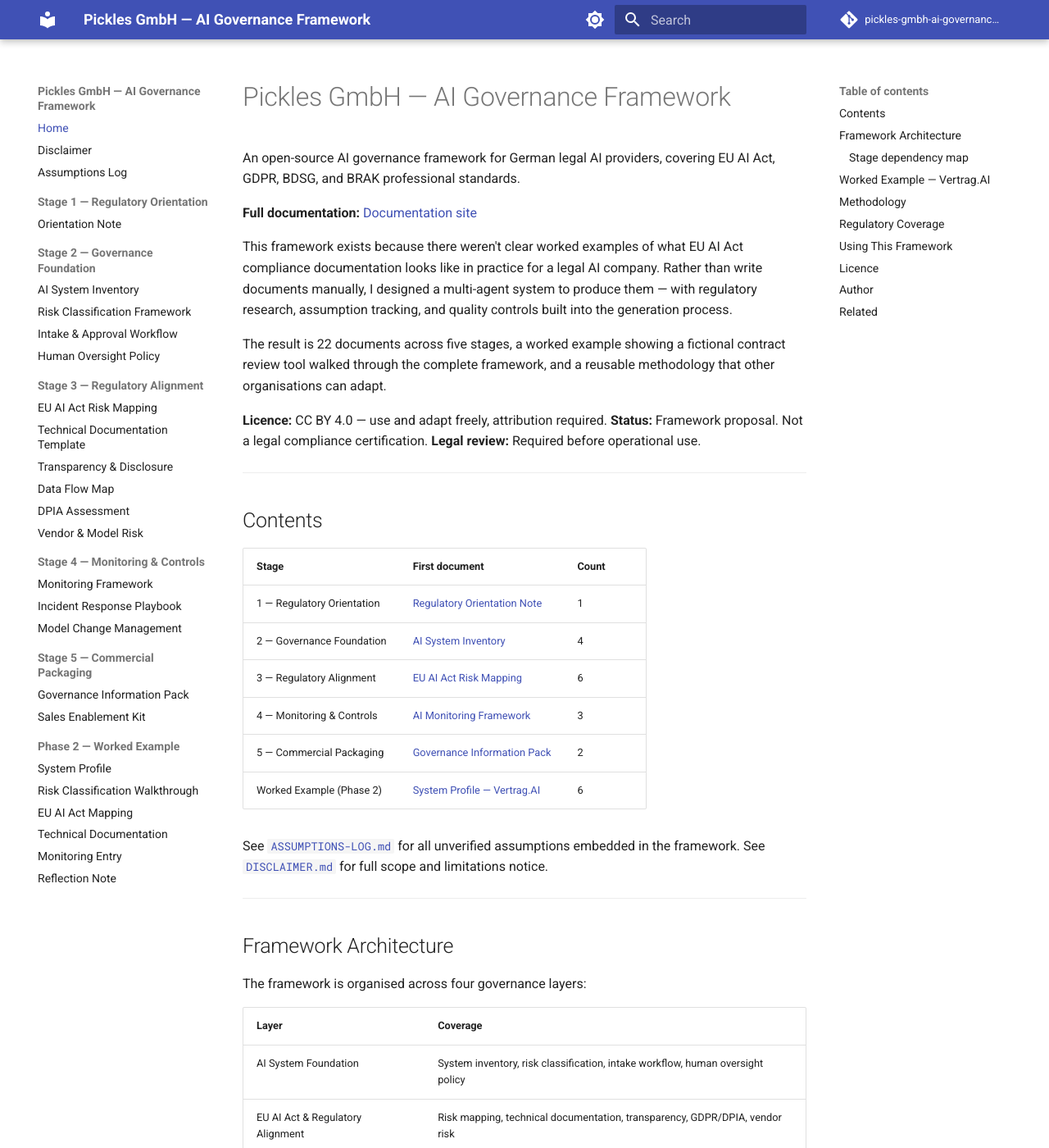
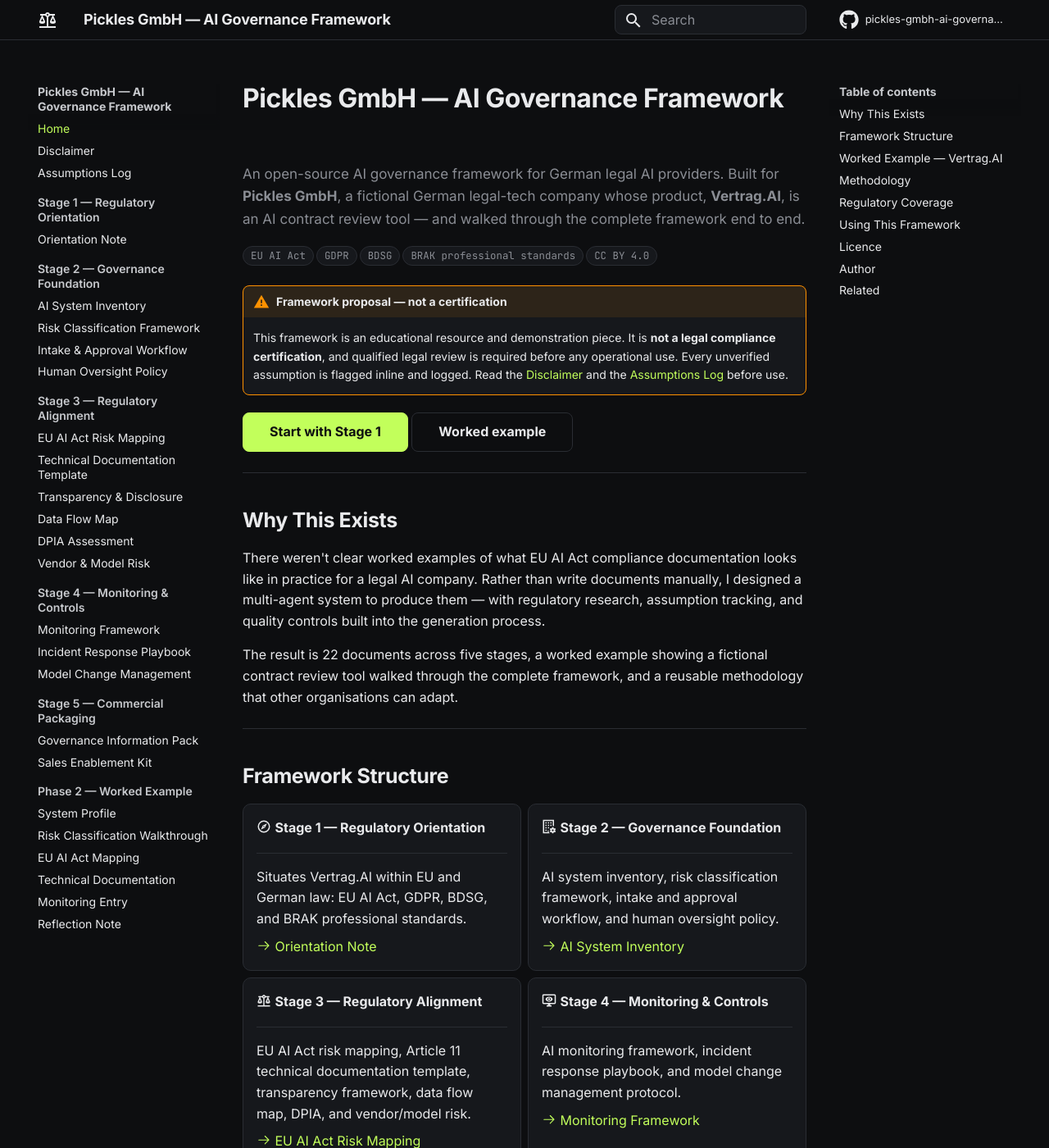
Before and after one commit to davidcockson-compliance/pickles-gmbh-ai-governance-framework, an MkDocs documentation site: the page built from docs/README.md, in a window 1280 px wide and 1400 px high. Shown: the whole window at 82% size. Built offline with MkDocs 1.6.1 and Material for MkDocs 9.7.7, drawn with Linux system fonts in a browser that asks for light colours; comment, search, counter and statistics services are not loaded; some of the changed text lies outside the part shown.

Commit message:
feat(site): match davidcockson.com design language
Dark-only palette built on the main site's tokens (near-black bg, lime
accent, hairline borders), self-hosted Inter/JetBrains Mono replacing
the Google Fonts CDN, card-grid landing page with admonition disclaimer,
author link moved to davidcockson.com, pinned build deps.

Co-Authored-By: Claude Fable 5 <noreply@anthropic.com>

````diff
--- a/docs/README.md
+++ b/docs/README.md
@@ -1,62 +1,90 @@
 # Pickles GmbH — AI Governance Framework
 
-An open-source AI governance framework for German legal AI providers,
-covering EU AI Act, GDPR, BDSG, and BRAK professional standards.
+<p class="dc-sub">An open-source AI governance framework for German legal AI providers. Built for <strong>Pickles GmbH</strong>, a fictional German legal-tech company whose product, <strong>Vertrag.AI</strong>, is an AI contract review tool — and walked through the complete framework end to end.</p>
 
-**Full documentation:** [Documentation site](https://davidcockson-compliance.github.io/pickles-gmbh-ai-governance-framework/)
+<span class="dc-pill">EU AI Act</span><span class="dc-pill">GDPR</span><span class="dc-pill">BDSG</span><span class="dc-pill">BRAK professional standards</span><span class="dc-pill">CC BY 4.0</span>
 
-This framework exists because there weren't clear worked examples of
-what EU AI Act compliance documentation looks like in practice for a
-legal AI company. Rather than write documents manually, I designed a
-multi-agent system to produce them — with regulatory research, assumption
-tracking, and quality controls built into the generation process.
+!!! warning "Framework proposal — not a certification"
 
-The result is 22 documents across five stages, a worked example showing
-a fictional contract review tool walked through the complete framework,
-and a reusable methodology that other organisations can adapt.
+    This framework is an educational resource and demonstration piece. It is
+    **not a legal compliance certification**, and qualified legal review is
+    required before any operational use. Every unverified assumption is
+    flagged inline and logged. Read the [Disclaimer](DISCLAIMER.md) and the
+    [Assumptions Log](ASSUMPTIONS-LOG.md) before use.
 
-**Licence:** CC BY 4.0 — use and adapt freely, attribution required.
-**Status:** Framework proposal. Not a legal compliance certification.
-**Legal review:** Required before operational use.
+[Start with Stage 1](stage-1-regulatory-orientation/STAGE1-Regulatory-Orientation-Note-v1.md){ .md-button .md-button--primary }
+[Worked example](phase-2-worked-example/P2-Worked-Example-System-Profile-v1.md){ .md-button }
 
 ---
 
-## Contents
+## Why This Exists
 
-| Stage | First document | Count |
-|---|---|---|
-| 1 — Regulatory Orientation | [Regulatory Orientation Note](stage-1-regulatory-orientation/STAGE1-Regulatory-Orientation-Note-v1.md) | 1 |
-| 2 — Governance Foundation | [AI System Inventory](stage-2-governance-foundation/L1-3.1-AI-System-Inventory-v1.md) | 4 |
-| 3 — Regulatory Alignment | [EU AI Act Risk Mapping](stage-3-regulatory-alignment/L2-4.1-EU-AI-Act-Risk-Mapping-Matrix-v1.md) | 6 |
-| 4 — Monitoring & Controls | [AI Monitoring Framework](stage-4-monitoring-controls/L3-6.1-AI-Monitoring-Framework-v1.md) | 3 |
-| 5 — Commercial Packaging | [Governance Information Pack](stage-5-commercial-packaging/L4-7.1-AI-Governance-Information-Pack-v1.md) | 2 |
-| Worked Example (Phase 2) | [System Profile — Vertrag.AI](phase-2-worked-example/P2-Worked-Example-System-Profile-v1.md) | 6 |
+There weren't clear worked examples of what EU AI Act compliance documentation looks like in practice for a legal AI company. Rather than write documents manually, I designed a multi-agent system to produce them — with regulatory research, assumption tracking, and quality controls built into the generation process.
 
-See [`ASSUMPTIONS-LOG.md`](ASSUMPTIONS-LOG.md) for all unverified assumptions embedded in the framework.
-See [`DISCLAIMER.md`](DISCLAIMER.md) for full scope and limitations notice.
+The result is 22 documents across five stages, a worked example showing a fictional contract review tool walked through the complete framework, and a reusable methodology that other organisations can adapt.
 
 ---
 
-## Framework Architecture
+## Framework Structure
 
-The framework is organised across four governance layers:
+<div class="grid cards" markdown>
 
-| Layer | Coverage |
-|---|---|
-| AI System Foundation | System inventory, risk classification, intake workflow, human oversight policy |
-| EU AI Act & Regulatory Alignment | Risk mapping, technical documentation, transparency, GDPR/DPIA, vendor risk |
-| Monitoring & Operational Controls | Monitoring framework, incident response, model change management |
-| Client-Facing Assurance | Governance information pack, enterprise sales enablement |
+-   :material-compass-outline: **Stage 1 — Regulatory Orientation**
 
-### Stage dependency map
+    ---
 
-```
-Stage 0 ──▶ Stage 1 ──▶ Stage 2 ──▶ Stage 3 ──▶ Stage 4 ──▶ Phase 2
- Setup       Reg.         Gov.         Reg.              │    Worked
-             Orient.      Found.       Align.            │    Example
-                                                    Stage 5
-                                               (parallel with 4)
-```
+    Situates Vertrag.AI within EU and German law: EU AI Act, GDPR, BDSG,
+    and BRAK professional standards.
+
+    [:octicons-arrow-right-24: Orientation Note](stage-1-regulatory-orientation/STAGE1-Regulatory-Orientation-Note-v1.md)
+
+-   :material-office-building-cog-outline: **Stage 2 — Governance Foundation**
+
+    ---
+
+    AI system inventory, risk classification framework, intake and approval
+    workflow, and human oversight policy.
+
+    [:octicons-arrow-right-24: AI System Inventory](stage-2-governance-foundation/L1-3.1-AI-System-Inventory-v1.md)
+
+-   :material-scale-balance: **Stage 3 — Regulatory Alignment**
+
+    ---
+
+    EU AI Act risk mapping, Article 11 technical documentation template,
+    transparency framework, data flow map, DPIA, and vendor/model risk.
+
+    [:octicons-arrow-right-24: EU AI Act Risk Mapping](stage-3-regulatory-alignment/L2-4.1-EU-AI-Act-Risk-Mapping-Matrix-v1.md)
+
+-   :material-monitor-eye: **Stage 4 — Monitoring & Controls**
+
+    ---
+
+    AI monitoring framework, incident response playbook, and model change
+    management protocol.
+
+    [:octicons-arrow-right-24: Monitoring Framework](stage-4-monitoring-controls/L3-6.1-AI-Monitoring-Framework-v1.md)
+
+-   :material-handshake-outline: **Stage 5 — Commercial Packaging**
+
+    ---
+
+    Client-facing governance information pack and enterprise sales
+    enablement kit.
+
+    [:octicons-arrow-right-24: Governance Information Pack](stage-5-commercial-packaging/L4-7.1-AI-Governance-Information-Pack-v1.md)
+
+-   :material-test-tube: **Phase 2 — Worked Example**
+
+    ---
+
+    Vertrag.AI walked through the complete framework: system profile, risk
+    classification, EU AI Act mapping, technical documentation, monitoring
+    entry, and a reflection note.
+
+    [:octicons-arrow-right-24: System Profile](phase-2-worked-example/P2-Worked-Example-System-Profile-v1.md)
+
+</div>
 
 ---
 
@@ -65,6 +93,7 @@ Stage 0 ──▶ Stage 1 ──▶ Stage 2 ──▶ Stage 3 ──▶ Stage 4
 Phase 2 takes a fictional contract review tool, Vertrag.AI, through the complete framework end to end. Every key template is populated with realistic content, and the risk classification reasoning is made explicit at each decision gate.
 
 The worked example demonstrates:
+
 - How the risk classification decision tree produces traceable, defensible outputs
 - Why the EU Act classification (limited risk) and the internal classification (Medium-High) diverge, and why that gap matters
 - What the human oversight gate looks like in a professional-liability context
@@ -106,7 +135,7 @@ This framework is designed to be adapted, not copied verbatim. Before operationa
 3. Have the framework reviewed by a qualified lawyer in your jurisdiction
 4. Update regulatory references if the EU AI Act or related guidance has been updated since this was produced
 
-The `ASSUMPTIONS-LOG.md` lists every unverified assumption across the framework. Start there.
+The [Assumptions Log](ASSUMPTIONS-LOG.md) lists every unverified assumption across the framework. Start there.
 
 ---
 
@@ -118,7 +147,7 @@ The `ASSUMPTIONS-LOG.md` lists every unverified assumption across the framework.
 
 ## Author
 
-Built by [David Cockson](https://www.linkedin.com/in/david-cockson) — compliance and governance professional with a background in financial services and igaming RegTech.
+Built by [David Cockson](https://davidcockson.com) — compliance and governance professional with a background in financial services and igaming RegTech.
 
 *Pickles GmbH does not exist. All company characteristics, systems, and scenarios in this framework are fictional and produced for educational and demonstration purposes only.*
 
--- /dev/null
+++ b/docs/assets/extra.css
@@ -0,0 +1,258 @@
+/* Theme override — matches the davidcockson.com design language:
+   near-black background, hairline borders, lime accent used sparingly,
+   self-hosted Inter / JetBrains Mono (no Google Fonts CDN). */
+
+@font-face {
+  font-family: "Inter";
+  font-style: normal;
+  font-weight: 400;
+  font-display: swap;
+  src: url("fonts/inter-400.woff2") format("woff2");
+}
+@font-face {
+  font-family: "Inter";
+  font-style: normal;
+  font-weight: 500;
+  font-display: swap;
+  src: url("fonts/inter-500.woff2") format("woff2");
+}
+@font-face {
+  font-family: "Inter";
+  font-style: normal;
+  font-weight: 600;
+  font-display: swap;
+  src: url("fonts/inter-600.woff2") format("woff2");
+}
+@font-face {
+  font-family: "Inter";
+  font-style: normal;
+  font-weight: 700;
+  font-display: swap;
+  src: url("fonts/inter-700.woff2") format("woff2");
+}
+@font-face {
+  font-family: "JetBrains Mono";
+  font-style: normal;
+  font-weight: 400;
+  font-display: swap;
+  src: url("fonts/jetbrains-mono-400.woff2") format("woff2");
+}
+@font-face {
+  font-family: "JetBrains Mono";
+  font-style: normal;
+  font-weight: 600;
+  font-display: swap;
+  src: url("fonts/jetbrains-mono-600.woff2") format("woff2");
+}
+
+:root {
+  --dc-bg:      #0d0e10;
+  --dc-surf:    #16181c;
+  --dc-surf-hi: #1d2026;
+  --dc-line:    #2a2d33;
+  --dc-txt:     #e9eaec;
+  --dc-sub:     #8a8d94;
+  --dc-accent:  #c2ff5b;
+
+  --md-text-font: "Inter", -apple-system, BlinkMacSystemFont, system-ui, sans-serif;
+  --md-code-font: "JetBrains Mono", "IBM Plex Mono", ui-monospace, SFMono-Regular, Menlo, monospace;
+}
+
+[data-md-color-scheme="slate"] {
+  --md-hue: 220;
+  --md-default-bg-color: var(--dc-bg);
+  --md-default-fg-color: var(--dc-txt);
+  --md-default-fg-color--light: #c7c9cd;
+  --md-default-fg-color--lighter: var(--dc-sub);
+  --md-default-fg-color--lightest: var(--dc-line);
+
+  --md-primary-fg-color: var(--dc-bg);
+  --md-primary-bg-color: var(--dc-txt);
+  --md-primary-bg-color--light: var(--dc-sub);
+
+  --md-accent-fg-color: var(--dc-accent);
+  --md-accent-fg-color--transparent: rgba(194, 255, 91, 0.08);
+
+  --md-typeset-a-color: var(--dc-accent);
+  --md-typeset-mark-color: rgba(194, 255, 91, 0.25);
+  --md-typeset-table-color: var(--dc-line);
+
+  --md-code-bg-color: var(--dc-surf);
+  --md-code-fg-color: var(--dc-txt);
+
+  --md-footer-bg-color: var(--dc-bg);
+  --md-footer-bg-color--dark: var(--dc-bg);
+  --md-footer-fg-color: var(--dc-txt);
+  --md-footer-fg-color--light: var(--dc-sub);
+  --md-footer-fg-color--lighter: var(--dc-sub);
+
+  --md-admonition-fg-color: var(--dc-txt);
+  --md-shadow-z1: none;
+  --md-shadow-z2: none;
+  --md-shadow-z3: none;
+}
+
+/* Header — flat, hairline divider instead of drop shadow */
+.md-header {
+  border-bottom: 1px solid var(--dc-line);
+  box-shadow: none;
+}
+.md-header__title {
+  font-weight: 600;
+  letter-spacing: -0.01em;
+}
+
+/* Search field — card surface with hairline border */
+[data-md-color-scheme="slate"] .md-search__form {
+  background: var(--dc-surf);
+  border: 1px solid var(--dc-line);
+  border-radius: 8px;
+}
+[data-md-color-scheme="slate"] .md-search__form:hover {
+  background: var(--dc-surf-hi);
+}
+
+/* Typography */
+.md-typeset h1,
+.md-typeset h2,
+.md-typeset h3 {
+  font-weight: 700;
+  letter-spacing: -0.015em;
+  color: var(--dc-txt);
+}
+.md-typeset h1 {
+  margin-bottom: 0.4em;
+}
+.md-typeset h1 + p > em:only-child,
+.dc-sub {
+  color: var(--dc-sub);
+  font-style: normal;
+  font-size: 0.85rem;
+}
+.md-typeset a:hover {
+  color: #d4ff85;
+}
+
+/* Inline regulatory pills */
+.dc-pill {
+  display: inline-block;
+  font-family: var(--md-code-font);
+  font-size: 0.62rem;
+  line-height: 1;
+  padding: 5px 9px;
+  margin: 2px 3px 2px 0;
+  border: 1px solid var(--dc-line);
+  border-radius: 999px;
+  background: var(--dc-surf);
+  color: var(--dc-sub);
+  white-space: nowrap;
+}
+
+/* Tables — the workhorse of these docs; card surface, hairline grid */
+.md-typeset table:not([class]) {
+  background: var(--dc-surf);
+  border: 1px solid var(--dc-line);
+  border-radius: 8px;
+  box-shadow: none;
+  font-size: 0.7rem;
+}
+.md-typeset table:not([class]) th {
+  background: var(--dc-surf-hi);
+  color: var(--dc-txt);
+  font-weight: 600;
+}
+.md-typeset table:not([class]) td {
+  border-top: 1px solid var(--dc-line);
+}
+.md-typeset table:not([class]) tr:hover {
+  background: var(--dc-surf-hi);
+  box-shadow: none;
+}
+
+/* Code blocks */
+.md-typeset pre > code {
+  border: 1px solid var(--dc-line);
+  border-radius: 8px;
+}
+
+/* Admonitions — flat surfaces, keep the type colour only on the stripe */
+.md-typeset .admonition,
+.md-typeset details {
+  background: var(--dc-surf);
+  border-width: 1px;
+  border-radius: 8px;
+  box-shadow: none;
+  font-size: 0.7rem;
+}
+
+/* Sidebar navigation — lime for the active page only */
+.md-nav__link--active,
+.md-nav__link--active code {
+  color: var(--dc-accent);
+}
+.md-nav__item--section > .md-nav__link {
+  font-weight: 600;
+  color: var(--dc-txt);
+}
+
+/* Grid cards (landing page) — hover lift borrowed from the main site */
+.md-typeset .grid.cards > ol > li,
+.md-typeset .grid.cards > ul > li,
+.md-typeset .grid > .card {
+  background: var(--dc-surf);
+  border: 1px solid var(--dc-line);
+  border-radius: 10px;
+  box-shadow: none;
+  transition: transform 0.14s ease, background 0.14s ease, border-color 0.14s ease;
+}
+.md-typeset .grid.cards > ol > li:hover,
+.md-typeset .grid.cards > ul > li:hover,
+.md-typeset .grid > .card:hover {
+  transform: translate(-1px, -1px);
+  background: var(--dc-surf-hi);
+  border-color: var(--dc-accent);
+  box-shadow: none;
+}
+.md-typeset .grid.cards > ul > li hr,
+.md-typeset .grid.cards > ol > li hr {
+  border-color: var(--dc-line);
+}
+
+/* Buttons */
+.md-typeset .md-button {
+  border: 1px solid var(--dc-line);
+  border-radius: 8px;
+  color: var(--dc-txt);
+}
+.md-typeset .md-button:hover {
+  border-color: var(--dc-accent);
+  background: var(--dc-surf-hi);
+  color: var(--dc-txt);
+}
+.md-typeset .md-button--primary {
+  background: var(--dc-accent);
+  border-color: var(--dc-accent);
+  color: var(--dc-bg);
+}
+.md-typeset .md-button--primary:hover {
+  background: #d4ff85;
+  color: var(--dc-bg);
+}
+
+/* Footer */
+.md-footer {
+  border-top: 1px solid var(--dc-line);
+}
+
+/* Back-to-top pill */
+.md-top {
+  background: var(--dc-surf-hi);
+  border: 1px solid var(--dc-line);
+  color: var(--dc-txt);
+  box-shadow: none;
+}
+.md-top:hover {
+  background: var(--dc-surf-hi);
+  border-color: var(--dc-accent);
+  color: var(--dc-accent);
+}
--- a/mkdocs.yml
+++ b/mkdocs.yml
@@ -10,26 +10,47 @@ docs_dir: docs
 
 theme:
   name: material
+  font: false
+  icon:
+    logo: material/scale-balance
+    repo: fontawesome/brands/github
   palette:
-    - scheme: default
-      primary: indigo
-      accent: indigo
-      toggle:
-        icon: material/brightness-7
-        name: Switch to dark mode
-    - scheme: slate
-      primary: indigo
-      accent: indigo
-      toggle:
-        icon: material/brightness-4
-        name: Switch to light mode
+    scheme: slate
+    primary: custom
+    accent: custom
   features:
     - navigation.sections
     - navigation.expand
     - navigation.path
+    - navigation.top
+    - navigation.footer
     - toc.follow
     - search.suggest
     - search.highlight
+    - content.code.copy
+
+extra:
+  generator: false
+
+extra_css:
+  - assets/extra.css
+
+markdown_extensions:
+  - admonition
+  - attr_list
+  - md_in_html
+  - tables
+  - pymdownx.details
+  - pymdownx.emoji:
+      emoji_index: !!python/name:material.extensions.emoji.twemoji
+      emoji_generator: !!python/name:material.extensions.emoji.to_svg
+  - pymdownx.superfences:
+      custom_fences:
+        - name: mermaid
+          class: mermaid
+          format: !!python/name:mermaid2.fence_mermaid_custom
+  - toc:
+      permalink: true
 
 plugins:
   - search
--- /dev/null
+++ b/requirements.txt
@@ -0,0 +1,2 @@
+mkdocs-material>=9.5
+mkdocs-mermaid2-plugin>=1.1
````
Also changed, not shown: docs/assets/fonts/inter-400.woff2 (added), docs/assets/fonts/inter-500.woff2 (added), docs/assets/fonts/inter-600.woff2 (added), docs/assets/fonts/inter-700.woff2 (added), docs/assets/fonts/jetbrains-mono-400.woff2 (added), docs/assets/fonts/jetbrains-mono-600.woff2 (added).
